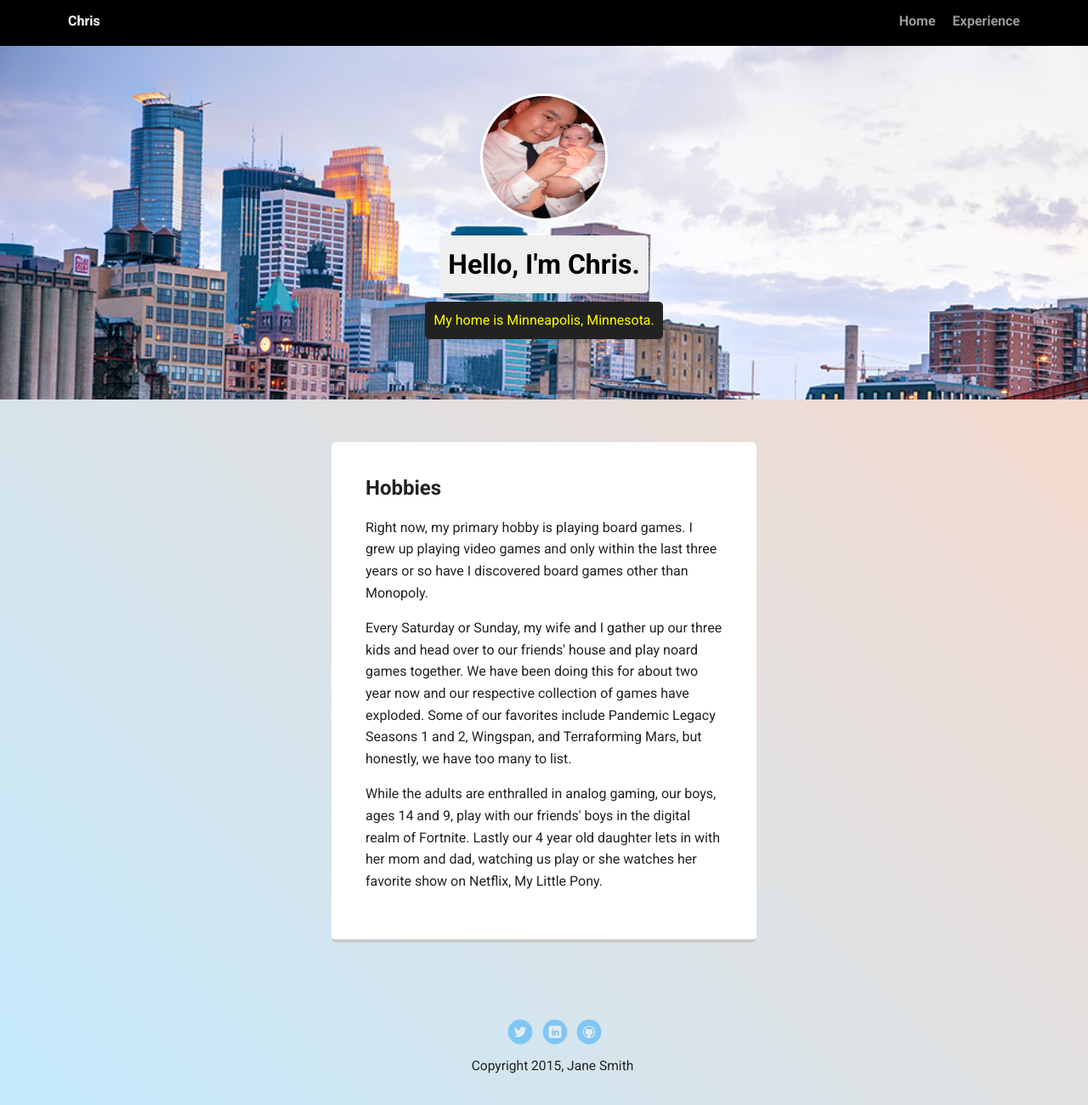
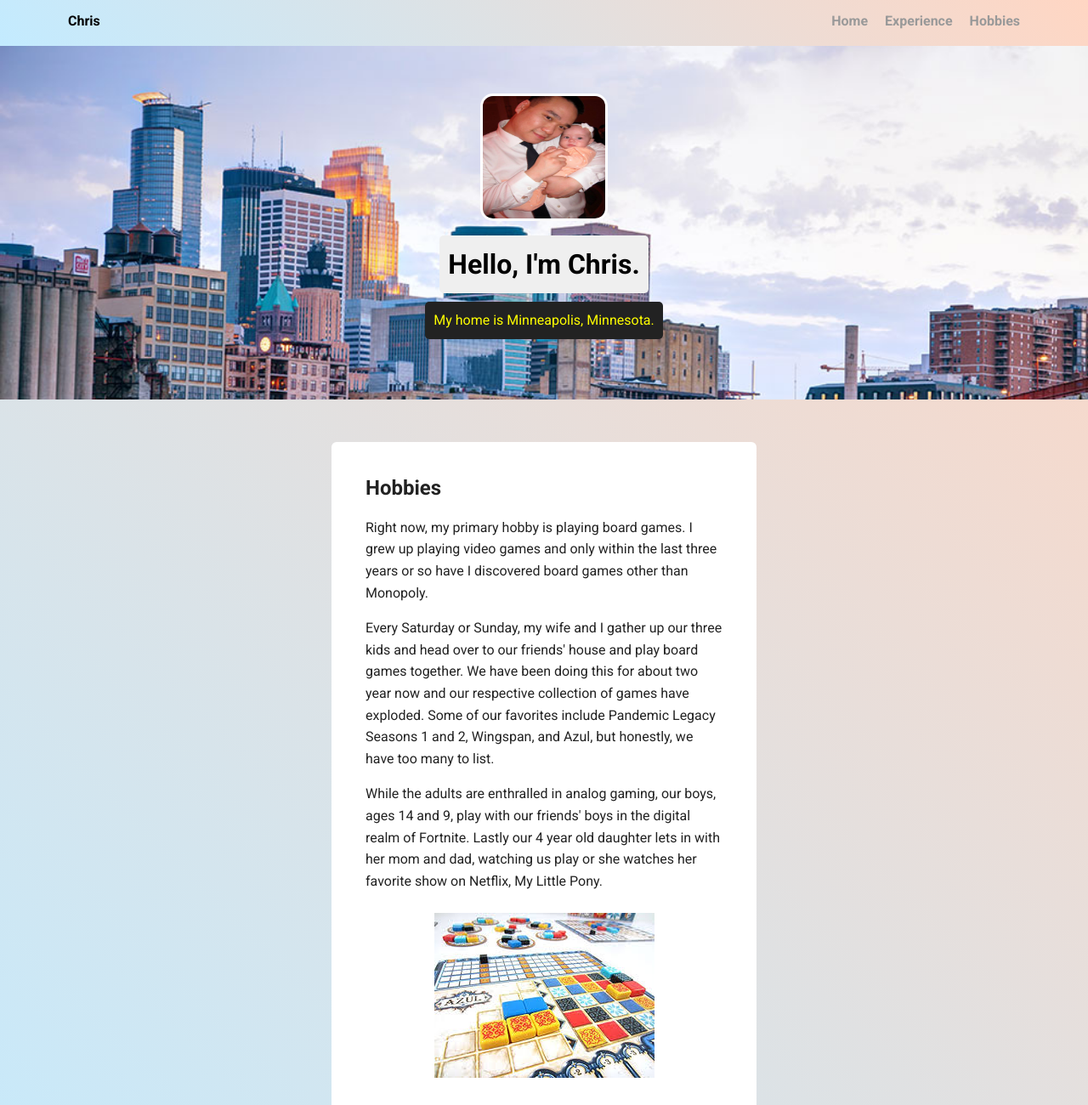
Before and after one commit to chrislee-webdev/TechDegree-Unit-1, a plain HTML site: page hobbies.html in a window 1280 px wide. Shown: the top 1300 px of the page at 85% size. Drawn offline with Linux system fonts and the light colour scheme; a web font is replaced by a local one.

Commit message:
Made changes to hobbies.html
Added picture of Azul and corrected spelling errors.

```diff
--- a/hobbies.html
+++ b/hobbies.html
@@ -12,7 +12,8 @@
         <ul class="nav">
           <li class="name">Chris</li>
           <li><a href="index.html">Home</a></li>
-          <li><a href="#">Experience</a></li>
+          <li><a href="experience.html">Experience</a></li>
+          <li><a href="hobbies.html">Hobbies</a>
         </ul>
     </div>
 
@@ -30,12 +31,14 @@
           </p>
 
           <p>
-            Every Saturday or Sunday, my wife and I gather up our three kids and head over to our friends' house and play noard games together. We have been doing this for about two year now and our respective collection of games have exploded. Some of our favorites include Pandemic Legacy Seasons 1 and 2, Wingspan, and Terraforming Mars, but honestly, we have too many to list.
+            Every Saturday or Sunday, my wife and I gather up our three kids and head over to our friends' house and play board games together. We have been doing this for about two year now and our respective collection of games have exploded. Some of our favorites include Pandemic Legacy Seasons 1 and 2, Wingspan, and Azul, but honestly, we have too many to list.
           </p>
 
           <p>
             While the adults are enthralled in analog gaming, our boys, ages 14 and 9, play with our friends' boys in the digital realm of Fortnite. Lastly our 4 year old daughter lets in with her mom and dad, watching us play or she watches her favorite show on Netflix, My Little Pony.
           </p>
+
+          <img src="images/azul.jpg" alt="Picture of the board game Azul from amazon.com" class = "game-image" />
 
       </div>
 
--- a/styles.css
+++ b/styles.css
@@ -25,7 +25,7 @@ a:hover {
 
 .main-nav {
   width: 100%;
-  background: black;
+  background-image: linear-gradient(45deg, #c3ebff, #ffd6c3);
   min-height: 30px;
   padding: 10px;
   position: fixed;
@@ -43,7 +43,7 @@ a:hover {
 .nav .name {
     display: block;
     margin-right: auto;
-    color: white;
+    color: black;
 }
 .nav li {
   padding: 5px 10px 10px 10px;
@@ -69,13 +69,19 @@ header .profile-image {
   margin-top: 50px;
   width: 150px;
   height: 150px;
-  border-radius: 50%;
+  border-radius: 10%;
   border: 3px solid white;
   transition: all .5s;
 }
 header .profile-image:hover {
   transform: scale(1.2) rotate(5deg);
 }
+
+.game-image {
+  display: block;
+  margin: 25px auto;
+}
+
 .tag {
   background-color: #efefef;
   color: black;
```
Also changed, not shown: experience.html (+2 -1 lines), index.html (+1 -0 lines), images/azul.jpg (added).
